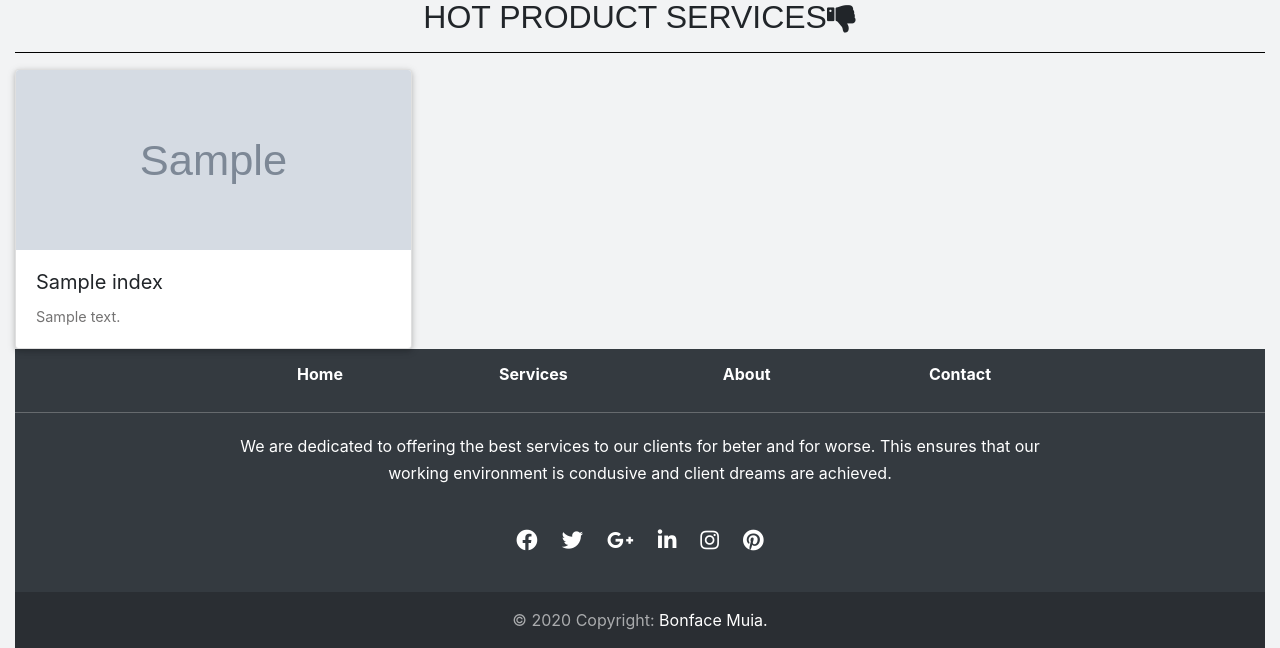
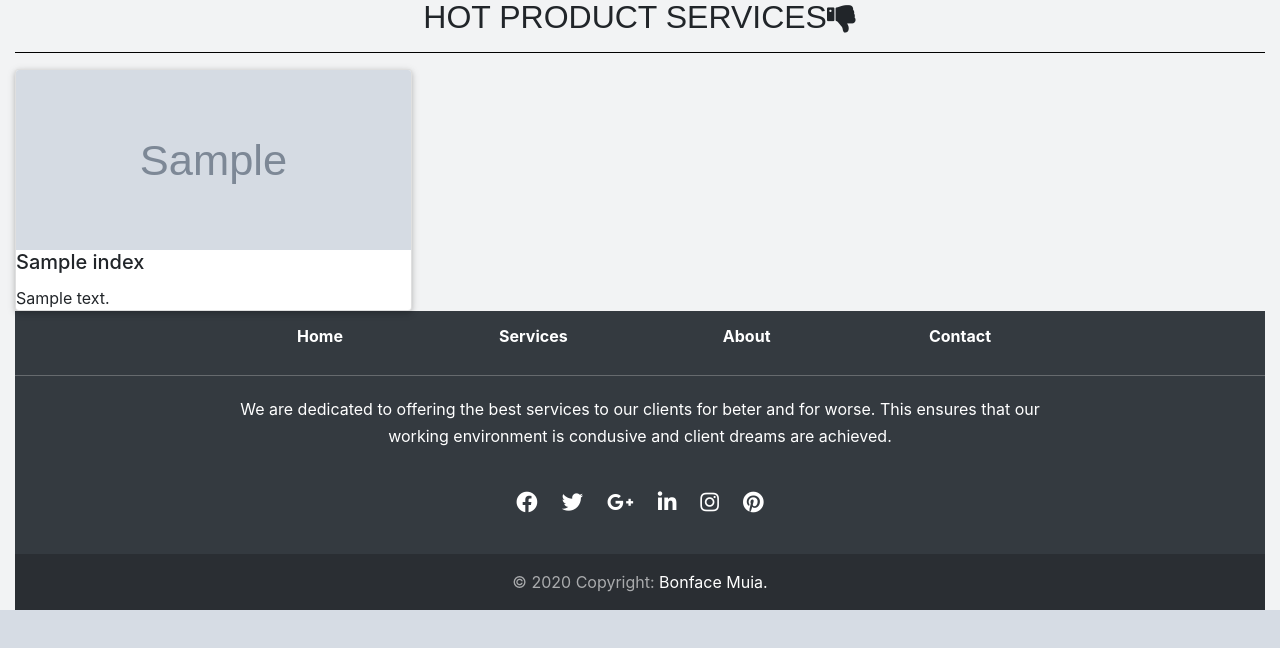
Before and after one commit to benstarke/Advertisiment-django-web-app, a Django app: page / in a window 1280 px wide. Shown: the part 537-1185 px from the top of the page. After the commit the page ends 1147 px from the top, so only its background shows below. Run offline with Django 3.2, Linux system fonts and the light colour scheme; tables that the repository leaves empty hold one stand-in row (values such as "Sample post"); grey boxes marked "Sample" are stand-in pictures; some libraries are stand-ins or nearby versions.

Commit message:
break tag

```diff
--- a/myadvert/templates/myadvert/index.html
+++ b/myadvert/templates/myadvert/index.html
@@ -24,10 +24,8 @@
   <div class="card-group">
     <div class="card">
       <img class="card-img-top" src="{{ seen.image.url }}" width="259" height="180" alt="Card image cap">
-      <div class="card-body" style=" overflow: auto;">
         <h5 class="card-title">{{seen.title}}</h5>
         <p class="card-text">{{seen.description}}</p>
-      </div>
     </div>
     </div>
     </div>
```
